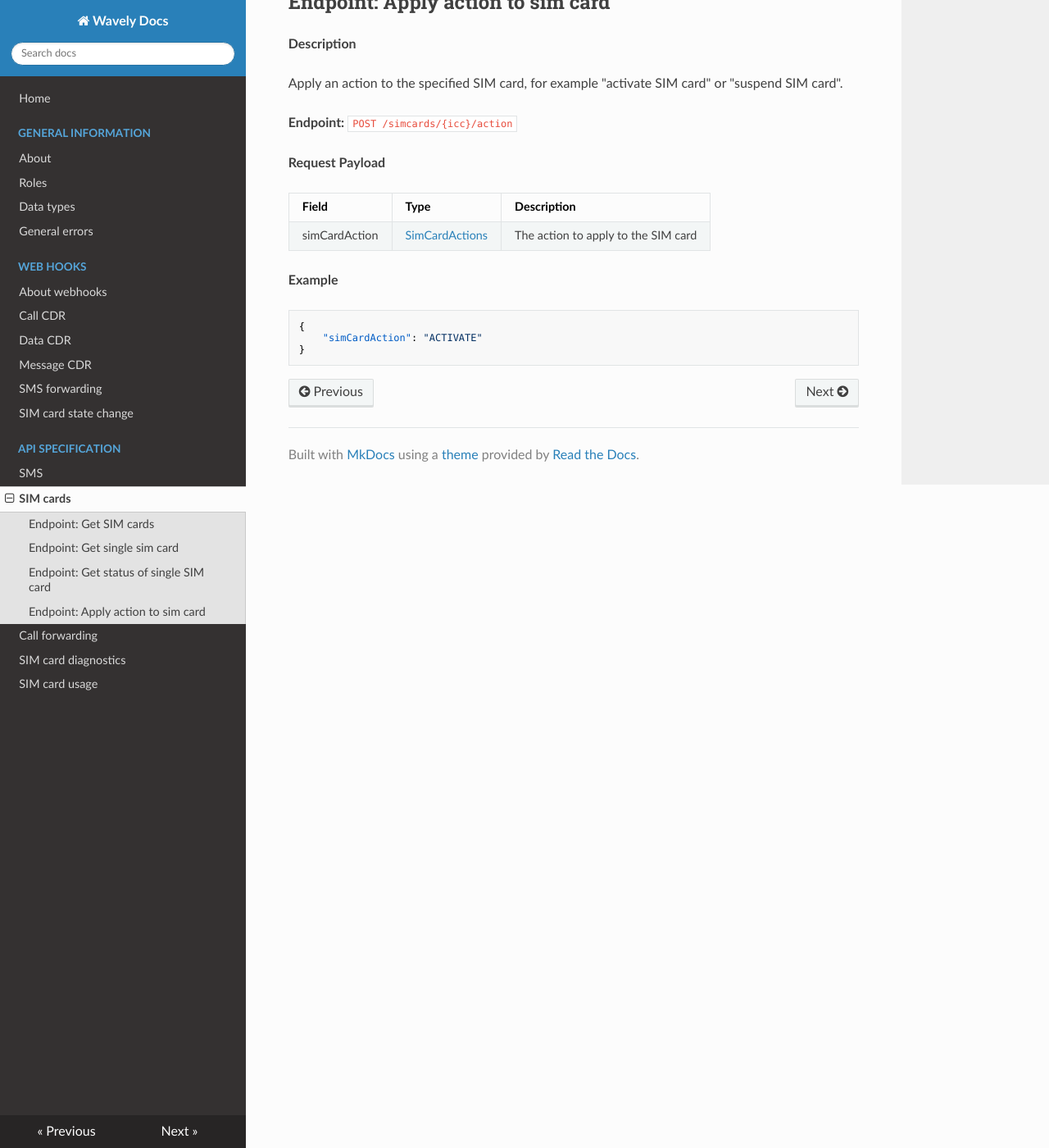
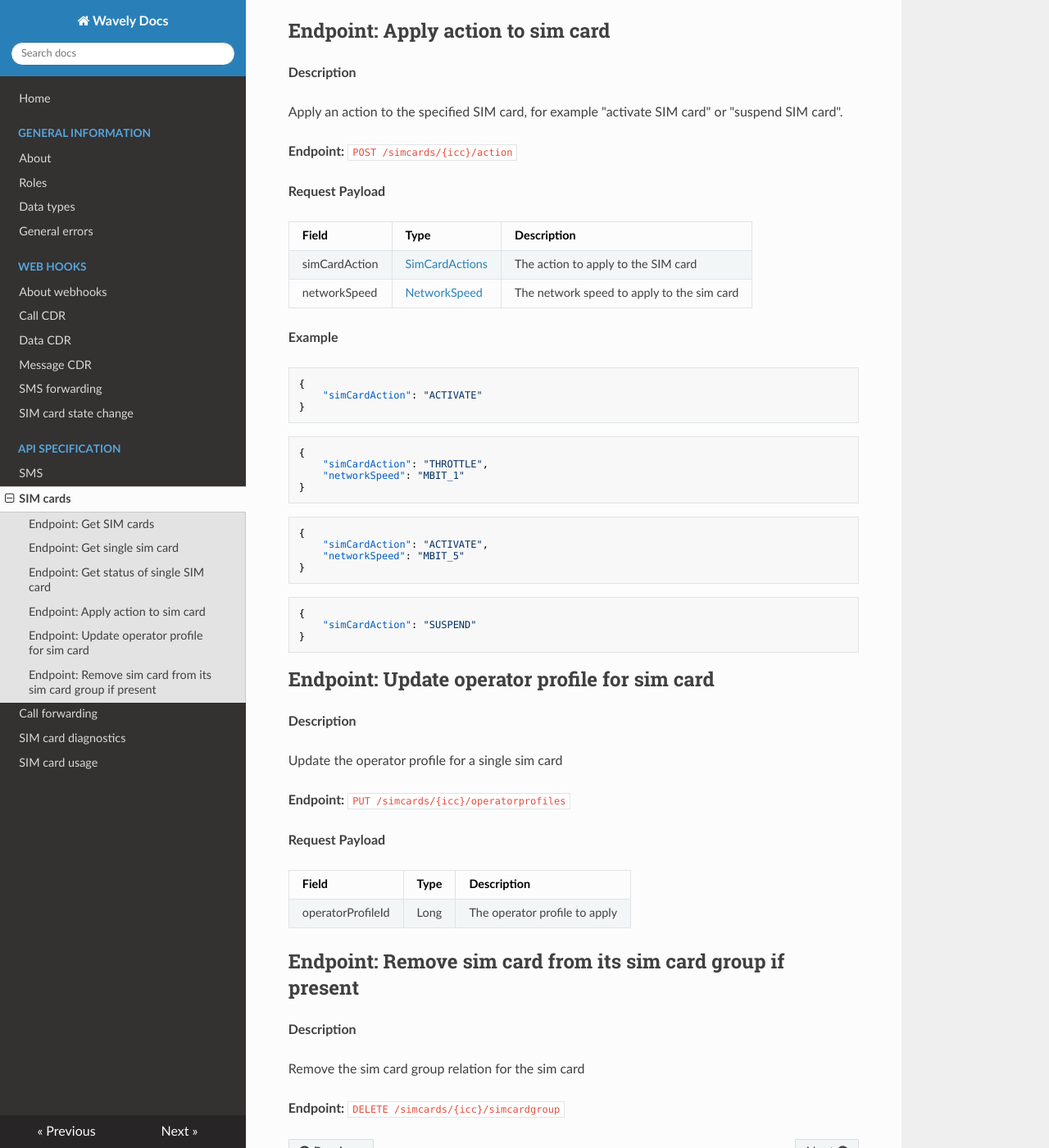
Before and after one commit to Wavelyio/wavely-docs, an MkDocs documentation site: the page built from docs/api/simcards-api.md, in a window 1280 px wide and 1400 px high, scrolled down 2121 px. Shown: the whole window at 82% size. Built offline with MkDocs 1.6.1, drawn with Linux system fonts in a browser that asks for light colours; nearby versions of some CDN libraries; old or Windows-style settings are respelled for this version of MkDocs; some of the changed text lies outside the part shown.

Commit message:
:sparkles: Documentation for sim card controller

````diff
--- a/docs/api/simcards-api.md
+++ b/docs/api/simcards-api.md
@@ -42,15 +42,16 @@ Queries the system for one SIM card, by ICC.
 
 **Response Payload**
 
-Field        | Type          | Description
------------- | ------------- | ------------
-icc | String | The ICC of the SIM card
-msisdn | String | E164 MSISDN, e.g. *+4593709603*
-state | [ImsiStates](/general-information/data-types/#imsistates) | The current state of the SIM card
-pin1 | String |
-pin2 | String |
-puk1 | String |
-puk2 | String |
+Field        	| Type          												| Description
+------------ 	| ------------- 												| ------------
+icc 			| String 														| The ICC of the SIM card
+msisdn 			| String 														| E164 MSISDN, e.g. *+4593709603*
+state 			| [ImsiStates](/general-information/data-types/#imsistates) 	| The current state of the SIM card
+pin1 			| String 														| Primary pin code for the sim card
+pin2 			| String 														| Secondary pin code for the sim card
+puk1 			| String 														| Primary puk code for the sim card
+puk2 			| String 														| Secondary puk code for the sim card
+networkSpeed 	| [NetworkSpeed](/general-information/data-types/#networkspeed) | Network speed property of the sim card
 
 ## Endpoint: Get status of single SIM card
 
@@ -62,14 +63,14 @@ Provides some additional details about a single SIM card.
 
 **Response Payload**
 
-Field        | Type          | Description
------------- | ------------- | ------------
-icc 		| String | The ICC of the SIM card
-msisdn 		| String | E164 MSISDN, e.g. *+4593709603*
-state 		| [ImsiStates](/general-information/data-types/#imsistates) | The current state of the SIM card
-pendingState | [ImsiStates](/general-information/data-types/#imsistates) | The state the SIM card is about to change to
-operatorProfileName | String | Name of the operator profile assigned to the SIM card
-dataSessionState | [DataSessionStates](/general-information/data-types/#datasessionstates) | Information on the current data state of the SIM card
+Field        		| Type          															| Description
+------------ 		| ------------- 															| ------------
+icc 				| String 																	| The ICC of the SIM card
+msisdn 				| String 																	| E164 MSISDN, e.g. *+4593709603*
+state 				| [ImsiStates](/general-information/data-types/#imsistates) 				| The current state of the SIM card
+pendingState 		| [ImsiStates](/general-information/data-types/#imsistates) 				| The state the SIM card is about to change to
+operatorProfileName | String 																	| Name of the operator profile assigned to the SIM card
+dataSessionState 	| [DataSessionStates](/general-information/data-types/#datasessionstates) 	| Information on the current data state of the SIM card
 
 ## Endpoint: Apply action to sim card
 
@@ -81,14 +82,54 @@ Apply an action to the specified SIM card, for example "activate SIM card" or "s
 
 **Request Payload**
 
-Field        | Type          | Description
------------- | ------------- | ------------
-simCardAction | [SimCardActions](/general-information/data-types/#simcardactions) | The action to apply to the SIM card
+Field        	| Type          													| Description
+------------ 	| ------------- 													| ------------
+simCardAction 	| [SimCardActions](/general-information/data-types/#simcardactions) | The action to apply to the SIM card
+networkSpeed 	| [NetworkSpeed](/general-information/data-types/#networkspeed) 	| The network speed to apply to the sim card
 
 **Example**
-
 ```
 {
 	"simCardAction": "ACTIVATE"
 }
 ```
+```
+{
+	"simCardAction": "THROTTLE",
+	"networkSpeed": "MBIT_1"
+}
+```
+```
+{
+	"simCardAction": "ACTIVATE",
+	"networkSpeed": "MBIT_5"
+}
+```
+```
+{
+	"simCardAction": "SUSPEND"
+}
+```
+
+## Endpoint: Update operator profile for sim card
+
+**Description**
+
+Update the operator profile for a single sim card
+
+**Endpoint:** `PUT /simcards/{icc}/operatorprofiles`
+
+**Request Payload**
+
+Field        		| Type          | Description
+------------ 		| ------------- | ------------
+operatorProfileId 	| Long 			| The operator profile to apply
+
+
+## Endpoint: Remove sim card from its sim card group if present
+
+**Description**
+
+Remove the sim card group relation for the sim card
+
+**Endpoint:** `DELETE /simcards/{icc}/simcardgroup`
````
Also changed, not shown: docs/general-information/data-types.md (+23 -6 lines).
